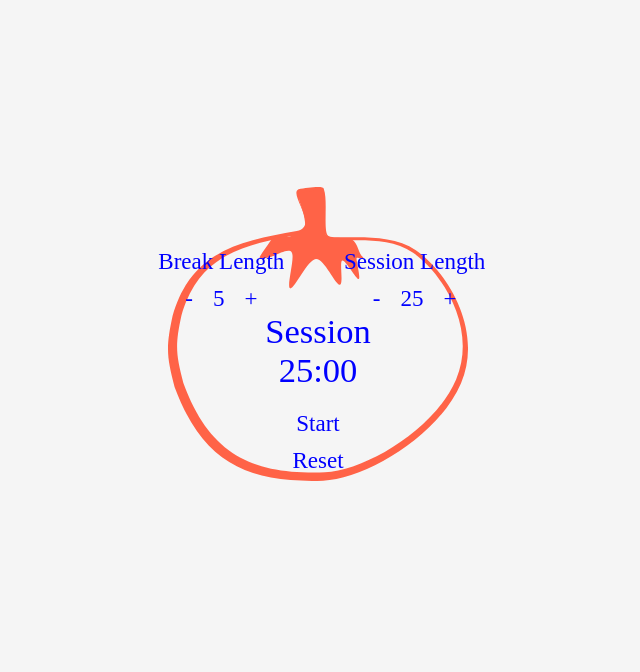
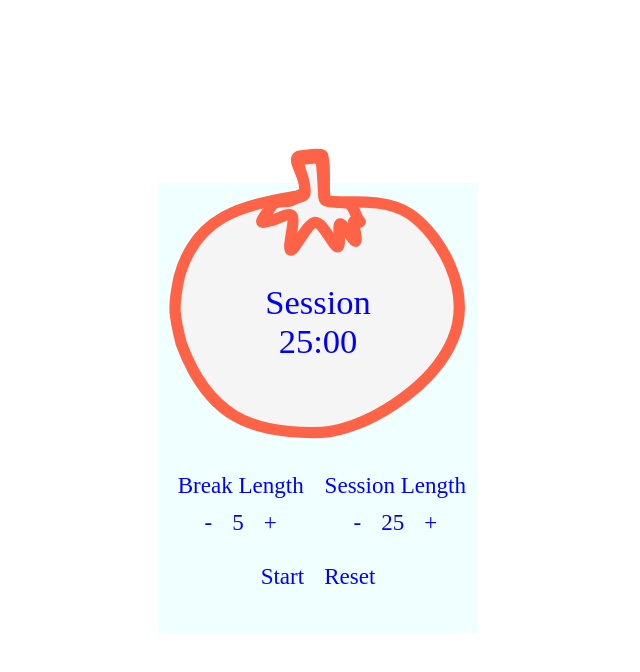
Before and after one commit to rhvdbergh/fcc-fel-pomodoro, a React (Vite) app: page / in a window 1280 px wide. Shown: the top 672 px of the page, without its empty margins (322-962 px from the left). Built offline with nearby package versions, Linux system fonts and the light colour scheme.

Commit message:
svg animation

```diff
--- a/src/components/Container.js
+++ b/src/components/Container.js
@@ -12,6 +12,7 @@ class Container extends React.Component {
     this.state = {
       timeLeftText: '25:00',
       timeLeft: 1500, // seconds (default 1500)
+      initialTime: 1500,
       startStopText: 'Start',
       timerLabelText: 'Session',
       breakLength: 5, // minutes (default 5)
@@ -19,7 +20,10 @@ class Container extends React.Component {
       inSession: false,
       inBreak: false,
       timerRunning: false,
-      timer: null
+      timer: null,
+      dashOffset: 0,
+      dasharray: 0,
+      tomatoLineLength: 0
     };
 
     this.initialState = this.state; // in case we need to reset to default values
@@ -44,7 +48,22 @@ class Container extends React.Component {
       min = '0' + min;
     }
 
-    this.setState({ timeLeftText: `${min}:${seconds}` });
+    let percentageComplete =
+      (this.state.initialTime - this.state.timeLeft) / this.state.initialTime;
+    console.log('% complete', percentageComplete);
+    let drawLength = this.state.tomatoLineLength * percentageComplete;
+    console.log(
+      'drawlength',
+      drawLength,
+      'tomatoline',
+      this.state.tomatoLineLength
+    );
+    let newOffset = this.state.tomatoLineLength - drawLength;
+
+    this.setState({
+      timeLeftText: `${min}:${seconds}`,
+      dashOffset: newOffset
+    });
 
     if (this.state.timeLeft === 0) {
       // timer has run out!
@@ -62,7 +81,8 @@ class Container extends React.Component {
           inSession: false,
           inBreak: true,
           timerLabelText: 'Break',
-          timeLeft: len
+          timeLeft: len,
+          initialTime: len
         });
         setTimeout(() => {
           this.setState({ timeLeftText: `${min}:00` });
@@ -79,7 +99,8 @@ class Container extends React.Component {
           inSession: true,
           inBreak: false,
           timerLabelText: 'Session',
-          timeLeft: len
+          timeLeft: len,
+          initialTime: len
         });
         setTimeout(() => {
           this.setState({ timeLeftText: `${min}:00` });
@@ -98,7 +119,19 @@ class Container extends React.Component {
   toggleTimer() {
     if (!this.state.inSession && !this.state.inBreak) {
       // timer has never been started since load or last reset
-      this.setState({ inSession: true });
+      // calculate offset
+      const tomatoOutline = document.getElementById('tomato_outline');
+      const tomatoLineLength = tomatoOutline.getTotalLength();
+      this.setState({ tomatoLineLength: tomatoLineLength });
+
+      let newOffset = this.state.tomatoLineLength;
+      let newDasharray = this.state.tomatoLineLength;
+      this.setState({
+        inSession: true,
+        dashOffset: newOffset,
+        dasharray: newDasharray,
+        initialTime: this.state.timeLeft
+      });
     }
     if (this.state.timerRunning) {
       // timer is running
@@ -182,20 +215,23 @@ class Container extends React.Component {
   render() {
     return (
       <div id="container">
+        <Timer
+          timerLabelText={this.state.timerLabelText}
+          timeLeft={this.state.timeLeftText}
+        />
+        <TomatoSVG
+          dasharray={this.state.dasharray}
+          dashOffset={this.state.dashOffset}
+        />
         <SetDurationContainer title="Break" duration={this.state.breakLength} />
         <SetDurationContainer
           title="Session"
           duration={this.state.sessionLength}
         />
-        <Timer
-          timerLabelText={this.state.timerLabelText}
-          timeLeft={this.state.timeLeftText}
-        />
         <div id="controls_container">
           <Button btnId="start_stop" btnText={this.state.startStopText} />
           <Button btnId="reset" btnText="Reset" />
         </div>
-        <TomatoSVG />
         <audio src="./beep.mp3" id="beep"></audio>
       </div>
     );
--- a/src/components/TomatoSVG.js
+++ b/src/components/TomatoSVG.js
@@ -1,24 +1,30 @@
 import React from 'react';
 
-const TomatoSVG = () => {
+const TomatoSVG = props => {
   return (
-    <svg id="tomato" viewBox="0 0 758.27 742.52" width="300" height="300">
-      <g id="layer1" transform="translate(-8.5443 -247.09)">
+    <svg id="tomato" viewBox="0 0 780.27 800.52" width="350" height="300">
+      <g id="layer1" transform="translate(0 -225)">
         <path
           id="tomato_outline"
           fillRule="evenodd"
+          strokeWidth="30px"
+          strokeDasharray={props.dasharray}
+          strokeDashoffset={props.dashOffset}
+          stroke="tomato"
           fill="#000000"
           d="m402.57 252.35c10.084 27.825-1.3514 98.821 9.0041 115.67 10.987 17.882 145.04-15.296 223.36 38.334 78.33 53.64 171.32 201.87 114.25 336.19-57.08 134.32-243.34 242.48-348.43 246.62-189.61 5.81-304.24-43.48-375.6-236.99-18.767-74.65-23.199-96.21-5.111-179.08 45.536-163.85 170.55-189.97 313.84-214.82 58.53-12.002-21.777-93.447 4.6446-105.87 22.392-3.0311 64.132-10.226 64.05-0.0468z"
         />
-        <path
+        {/* <path
           id="tomato_inside"
           fillRule="evenodd"
           fill="#ffffff"
           d="m389.63 262.02c9.6013 26.495-1.2312 96.629 25.674 114.55 24.084 16.044 138.11-14.564 212.68 36.501 74.573 51.065 163.12 192.21 108.77 320.1-54.35 127.9-231.69 230.89-331.76 234.83-180.54 5.53-289.69-41.4-357.64-225.66-17.863-71.07-22.083-91.61-4.86-170.51 43.358-156.02 162.4-180.88 298.83-204.55 55.731-11.428-20.735-88.978 4.4224-100.81 21.321-2.8862 43.964-14.148 43.886-4.4553z"
-        />
+        /> */}
         <path
           id="tomato_stem"
           fillRule="evenodd"
+          strokeWidth="30px"
+          stroke="tomato"
           fill="#000000"
           d="m337.15 263.41c-1.1133 10.585 14.285 45.707 16.497 63.541 2.2114 17.834 6.9702 30.137-11.074 34.025-18.044 3.8876-19.748 11.782-36.111 12.412-16.363 0.63076-31.974-1.3587-40.413 11.886-8.4387 13.244-17.863 23.895-24.641 36.542-6.7777 12.647 10.806 3.9332 23.903 2.3731 13.098-1.56 47.4-25.123 56.068-11.983 8.6675 13.14-14.216 88.052-4.0625 90.821 10.153 2.7685 44.158-72.698 64.983-74.209 20.825-1.5113 48.851 64.519 59.967 65.142 11.116 0.62273-1.2943-58.986 6.7266-61.406 8.021-2.4198 35.364 47.824 41.399 46.887 6.035-0.93717-6.7316-47.861-5.1894-52.51 1.5422-4.6488 26.007 7.6681 14.403-4.3075s-11.474-41.512-32.861-45.872c-21.387-4.3601-59.151 3.9296-60.87-14.566-1.7192-18.496-3.1953-86.357-9.318-104.74-5.791-3.2739-55.027 2.8185-59.406 5.9677z"
         />
--- a/src/style/style.scss
+++ b/src/style/style.scss
@@ -1,6 +1,6 @@
 // colors
 
-$bg-color: whitesmoke;
+$bg-color: white;
 $main-font-color: blue;
 $small-font: 1.2em;
 $large-font: 1.5em;
@@ -8,6 +8,7 @@ $large-font: 1.5em;
 @mixin twoColumns {
   padding-top: 40px;
   width: 45%;
+  transform: translateY(-230%);
 }
 
 @mixin oneColumn {
@@ -31,25 +32,24 @@ html {
 }
 
 #tomato {
-  transform: translate(0, -100%);
+  transition: all 1s ease;
+  transform: translate(0, -75%);
   z-index: -1;
 }
 
 #tomato_stem {
-  fill: tomato;
+  fill: whitesmoke;
 }
 
 #tomato_outline {
-  fill: tomato;
-}
-
-#tomato_inside {
   fill: whitesmoke;
 }
 
 #container {
-  width: 400px;
-  height: 400px;
+  width: 320px;
+  height: 450px;
+
+  background-color: azure;
 
   text-align: center;
 
@@ -69,13 +69,16 @@ html {
   @include twoColumns;
 }
 
-#timer_container,
 #controls_container {
-  @include oneColumn;
+  // @include twoColumns;
+  @include durationControls;
+  transform: translateY(-600%);
 }
 
 #timer_container {
+  @include oneColumn;
   font-size: $large-font;
+  margin-top: 100px;
 }
 
 #break_controls_container,
```
Also changed, not shown: 5 other files (tests, documents, lock files or other folders).
